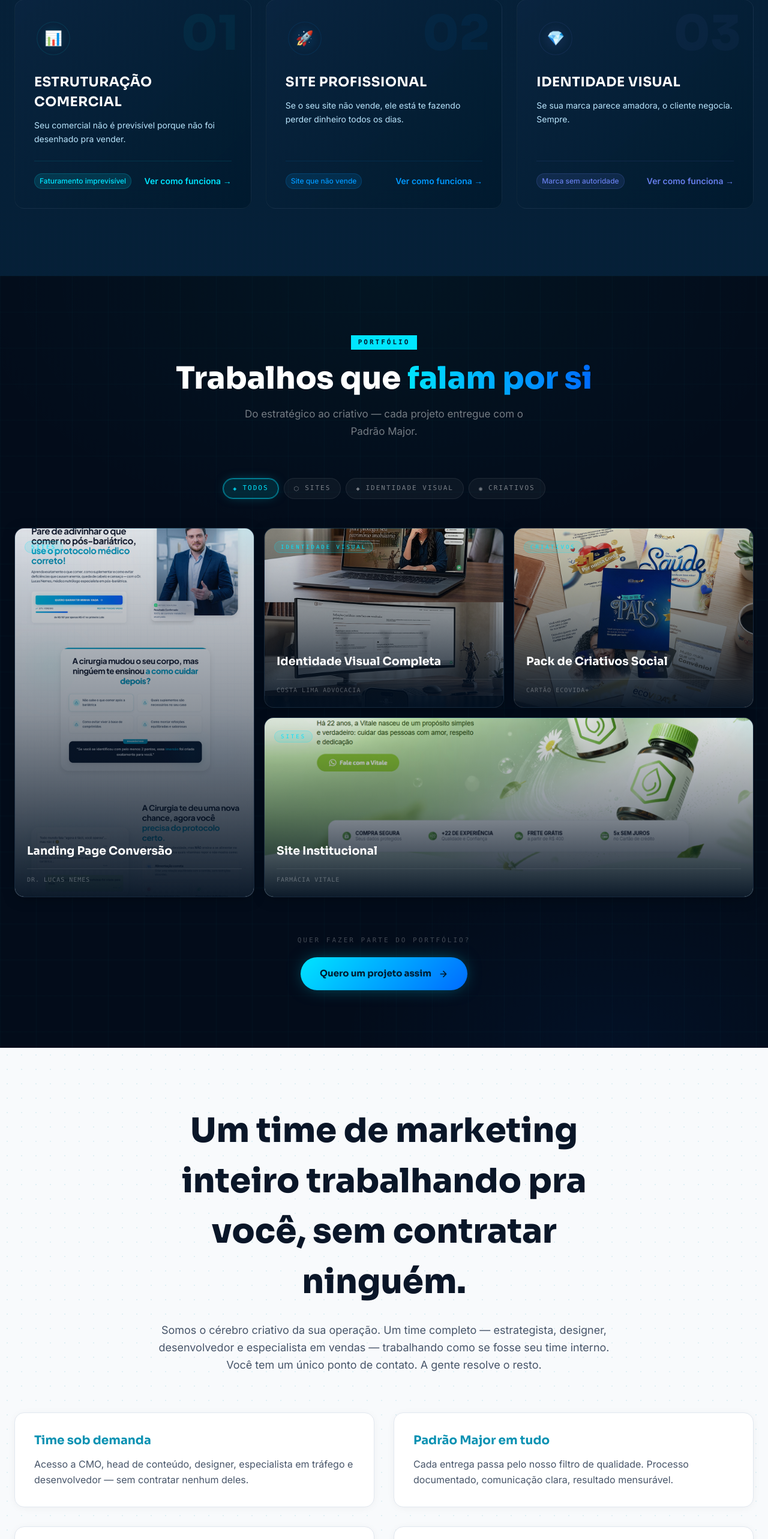
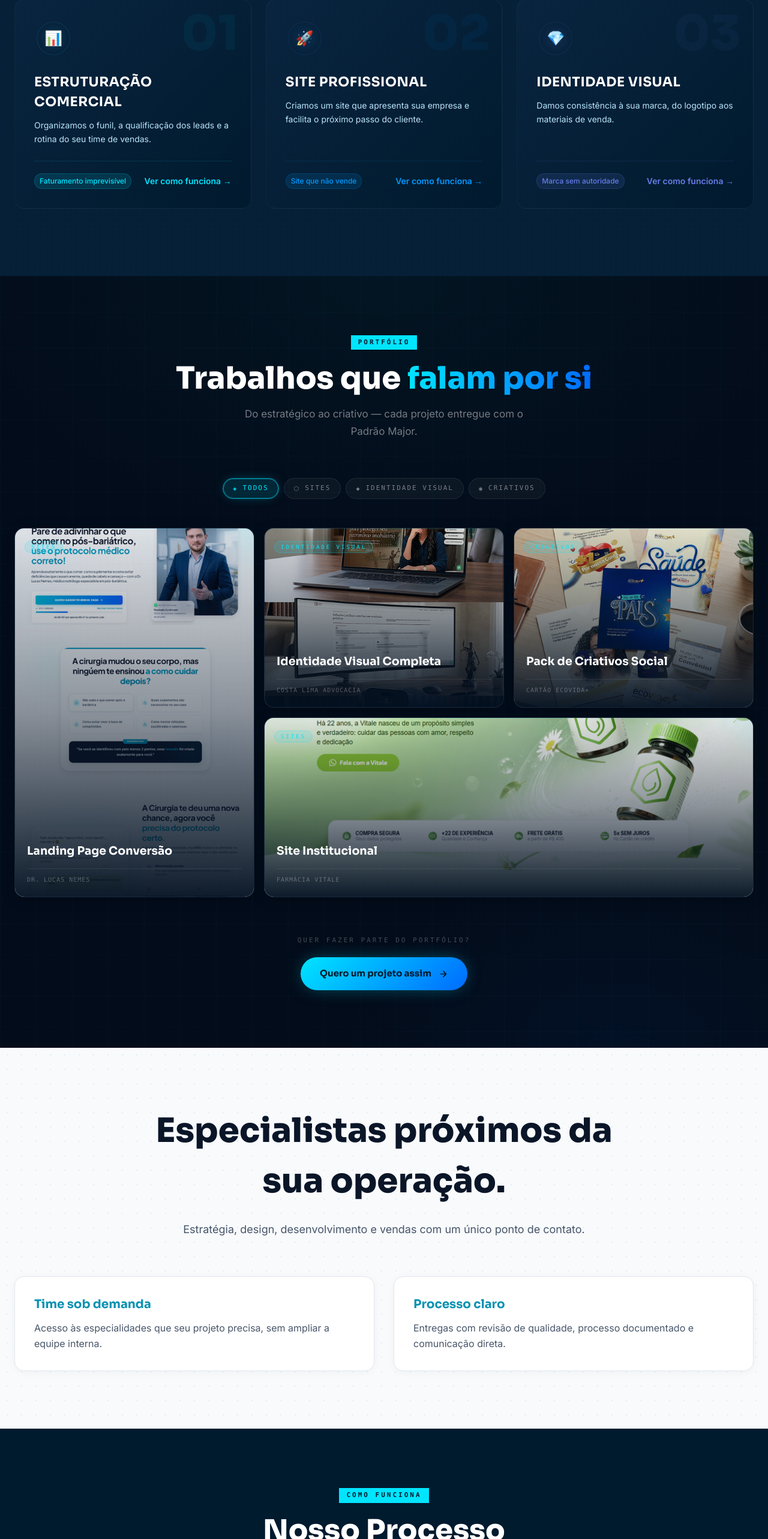
Before and after one commit to juniiorsantana/majorhub, a Next.js app: page / in a window 1280 px wide. Shown: the part 4132-6698 px from the top of the page at 60% size. Built offline with nearby package versions, Linux system fonts and the light colour scheme.

Commit message:
refactor: copys mais objetivos e menos agressivos
- Resumos dos servicos mais descritivos e diretos

- Diferencial reduzido de 4 para 2 itens

- Textos das etapas e FAQ mais objetivos

```diff
--- a/src/content/copy.ts
+++ b/src/content/copy.ts
@@ -23,7 +23,7 @@ export const copy = {
       icon: '📊',
       titulo: 'Estruturação Comercial',
       tag: 'Faturamento imprevisível',
-      resumo: 'Seu comercial não é previsível porque não foi desenhado pra vender.',
+      resumo: 'Organizamos o funil, a qualificação dos leads e a rotina do seu time de vendas.',
       descricao: 'A gente estrutura um sistema onde cada lead entra, avança e fecha — sem depender de sorte ou improviso.',
       cta: 'Ver como funciona →',
       entregas: [
@@ -40,7 +40,7 @@ export const copy = {
       icon: '🚀',
       titulo: 'Site Profissional',
       tag: 'Site que não vende',
-      resumo: 'Se o seu site não vende, ele está te fazendo perder dinheiro todos os dias.',
+      resumo: 'Criamos um site que apresenta sua empresa e facilita o próximo passo do cliente.',
       descricao: 'Criamos páginas que posicionam, geram desejo e convertem — mesmo quando você não está online.',
       cta: 'Ver como funciona →',
       entregas: [
@@ -57,7 +57,7 @@ export const copy = {
       icon: '💎',
       titulo: 'Identidade Visual',
       tag: 'Marca sem autoridade',
-      resumo: 'Se sua marca parece amadora, o cliente negocia. Sempre.',
+      resumo: 'Damos consistência à sua marca, do logotipo aos materiais de venda.',
       descricao: 'Construímos identidades que elevam percepção de valor e fazem você ser levado a sério antes mesmo da conversa.',
       cta: 'Ver como funciona →',
       entregas: [
@@ -71,23 +71,21 @@ export const copy = {
   ],
 
   diferencial: {
-    titulo: 'Um time de marketing inteiro trabalhando pra você, sem contratar ninguém.',
-    texto: 'Somos o cérebro criativo da sua operação. Um time completo — estrategista, designer, desenvolvedor e especialista em vendas — trabalhando como se fosse seu time interno. Você tem um único ponto de contato. A gente resolve o resto.',
+    titulo: 'Especialistas próximos da sua operação.',
+    texto: 'Estratégia, design, desenvolvimento e vendas com um único ponto de contato.',
     items: [
-      { titulo: 'Time sob demanda', texto: 'Acesso a CMO, head de conteúdo, designer, especialista em tráfego e desenvolvedor — sem contratar nenhum deles.' },
-      { titulo: 'Padrão Major em tudo', texto: 'Cada entrega passa pelo nosso filtro de qualidade. Processo documentado, comunicação clara, resultado mensurável.' },
-      { titulo: 'Estratégia antes de execução', texto: 'A execução só começa depois que a estratégia está validada. Sempre.' },
-      { titulo: 'Criatividade com resultado', texto: 'Bonito que não converte é desperdício. Cada decisão criativa tem uma razão estratégica por trás.' },
+      { titulo: 'Time sob demanda', texto: 'Acesso às especialidades que seu projeto precisa, sem ampliar a equipe interna.' },
+      { titulo: 'Processo claro', texto: 'Entregas com revisão de qualidade, processo documentado e comunicação direta.' },
     ],
   },
 
   processo: {
     titulo: 'Nosso Processo',
     etapas: [
-      { num: '01', titulo: 'Diagnóstico', prazo: 'Semana 1', texto: 'Entendemos seu negócio, seu mercado e onde está o gargalo.' },
-      { num: '02', titulo: 'Estratégia', prazo: 'Semana 2', texto: 'Desenhamos o caminho antes de qualquer execução.' },
-      { num: '03', titulo: 'Execução', prazo: 'Semanas 3 a 6', texto: 'Entregamos com prazo, qualidade e o Padrão Major.' },
-      { num: '04', titulo: 'Acompanhamento', prazo: 'Contínuo', texto: 'Monitoramos, ajustamos e garantimos que funciona.' },
+      { num: '01', titulo: 'Diagnóstico', prazo: 'Semana 1', texto: 'Entendemos seu negócio, seu mercado e o principal gargalo.' },
+      { num: '02', titulo: 'Estratégia', prazo: 'Semana 2', texto: 'Definimos as prioridades e o plano de trabalho.' },
+      { num: '03', titulo: 'Execução', prazo: 'Semanas 3 a 6', texto: 'Desenvolvemos as entregas previstas para o projeto.' },
+      { num: '04', titulo: 'Acompanhamento', prazo: 'Contínuo', texto: 'Avaliamos os resultados e ajustamos o que precisa melhorar.' },
     ],
   },
 
@@ -98,7 +96,7 @@ export const copy = {
       {
         pergunta: 'O que exatamente a MajorHub faz?',
         resposta:
-          'A MajorHub estrutura o comercial, constrói sites profissionais e desenvolve a identidade visual de empresas que querem crescer no digital. Funcionamos como um time de marketing completo — estrategista, designer, desenvolvedor e especialista em vendas — sem que você precise contratar ninguém.',
+          'A MajorHub estrutura o comercial, constrói sites profissionais e desenvolve a identidade visual de empresas que querem crescer no digital.',
       },
       {
         pergunta: 'Preciso contratar os três serviços juntos?',
@@ -113,7 +111,7 @@ export const copy = {
       {
         pergunta: 'Como funciona o início do trabalho?',
         resposta:
-          'Começamos com uma conversa gratuita pelo WhatsApp para entender seu negócio. Se fizer sentido para os dois lados, fazemos um diagnóstico completo do seu mercado e do seu gargalo antes de qualquer execução. Estratégia sempre vem antes da execução.',
+          'Começamos com uma conversa gratuita pelo WhatsApp para entender seu negócio. Se fizer sentido para os dois lados, fazemos um diagnóstico completo do seu mercado e do seu gargalo antes de qualquer execução.',
       },
       {
         pergunta: 'A MajorHub atende empresas de qualquer segmento?',
```
